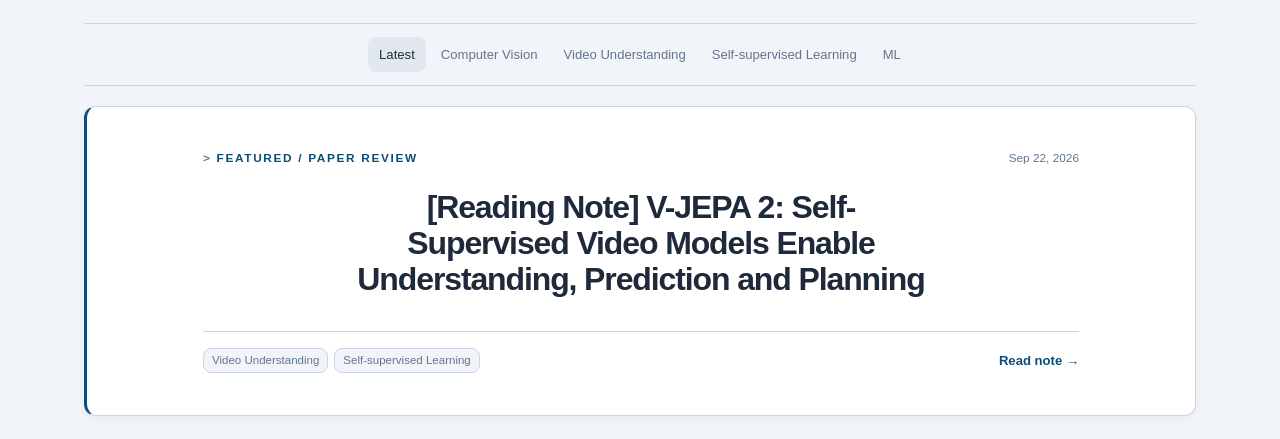
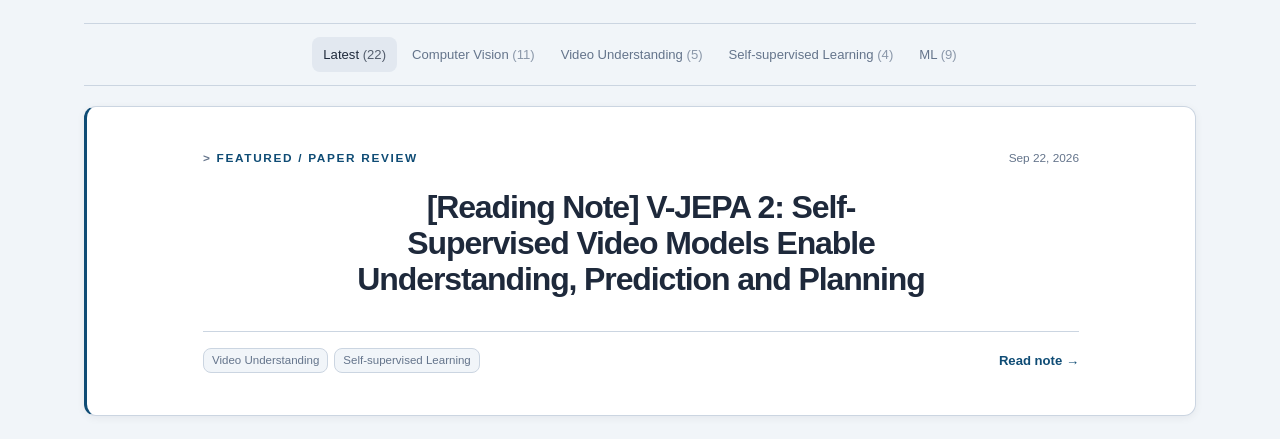
Before and after one commit to MelonChicken/MelonChicken.github.io, an Astro site: page /notes in a window 1280 px wide. Shown: the part 361-800 px from the top of the page. Built offline with nearby package versions, Linux system fonts and the light colour scheme; Astro itself is replaced by a stand-in of ours; some packages are replaced by stand-ins of ours.

Commit message:
feat: show note counts in topic navigation

```diff
--- a/src/components/ArticleArchive.astro
+++ b/src/components/ArticleArchive.astro
@@ -31,8 +31,12 @@ const compact = (value = '', maxLength = 150) => {
   </section>
 
   <nav class="topic-strip" aria-label="Research topics">
-    <a class="active" href="/notes/" data-field="all">Latest</a>
-    {fields.map((field) => <a href={`?field=${encodeURIComponent(field.name)}`} data-field={field.name}>{field.name}</a>)}
+    <a class="active" href="/notes/" data-field="all">Latest <span class="topic-count">({notes.length})</span></a>
+    {fields.map((field) => (
+      <a href={`?field=${encodeURIComponent(field.name)}`} data-field={field.name}>
+        {field.name} <span class="topic-count">({field.count})</span>
+      </a>
+    ))}
   </nav>
 
   {featured && (
@@ -133,6 +137,7 @@ const compact = (value = '', maxLength = 150) => {
     .topic-strip{display:flex;justify-content:center;gap:4px;padding:13px 0;overflow-x:auto;border-top:1px solid var(--color-divider);border-bottom:1px solid var(--color-divider)}
     .topic-strip a{flex:0 0 auto;padding:7px 11px;border-radius:var(--radius-sm);color:var(--color-text-secondary);font-size:.82rem}
     .topic-strip a:hover,.topic-strip a.active{color:var(--color-text-primary);background:var(--color-accent-soft)}
+    .topic-count{font-variant-numeric:tabular-nums;opacity:.72}
     .featured-story{display:grid;grid-template-columns:minmax(0,1fr);margin:20px 0 30px;overflow:hidden;background:var(--color-surface);border:1px solid var(--color-border);border-left:3px solid var(--color-accent);border-radius:var(--radius-md);box-shadow:var(--shadow-sm)}
     .featured-copy{display:flex;flex-direction:column;align-items:center;width:min(100%,960px);margin:0 auto;padding:clamp(30px,4vw,42px);text-align:center}
     .featured-copy .story-meta{display:flex;align-items:center;justify-content:space-between;flex-wrap:wrap;width:100%;gap:9px 14px;color:var(--color-text-secondary);font-size:.74rem;text-transform:capitalize}
```
